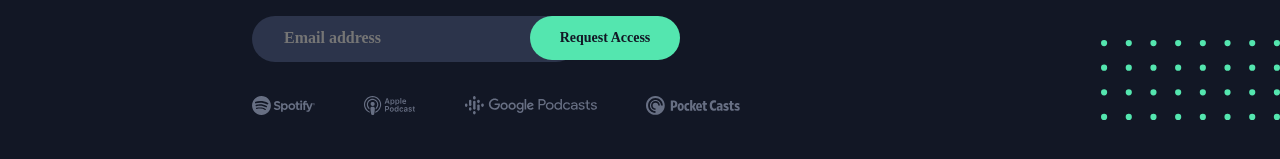
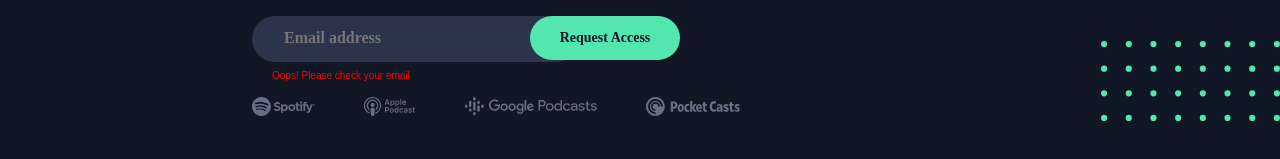
Before and after one commit to sorengrey/pod-request-access-landing-page, a plain HTML site: page index.html in a window 1280 px wide. Both pictures are taken after a click on the button "Request Access". Shown: the part 625-784 px from the top of the page. Drawn offline with nearby package versions, Linux system fonts and the light colour scheme; a web font is replaced by a local one.

Commit message:
checkEmail() validation

```diff
--- a/index.html
+++ b/index.html
@@ -32,8 +32,9 @@
       <!-- the email input and button -->
       <div id="couple">
        <input type="email" name="email" placeholder="Email address" id="email"></input>
-       <button>Request Access</button>
+       <button onclick="checkEmail()">Request Access</button>
       </div>
+      <div id="oops">Oops! Please check your email</div>
 
       <!-- app logos on tablet and desktop -->
       <div id="apps">
--- a/script.js
+++ b/script.js
@@ -0,0 +1,12 @@
+//function that checks if user entry is a valid email address
+function checkEmail(value) {
+    // selects the email input field's value
+    var value = $('input[name=email]').val();
+    // regex
+    var re = /^[^\s@]+@[^\s@]+\.[^\s@]+$/;
+    // if value is not an email address, unhide the red error text
+    if(!re.test(value)){
+        var errorMsg = document.querySelector('#oops');
+        errorMsg.style.display = "block";
+    }
+}
--- a/style.css
+++ b/style.css
@@ -100,6 +100,15 @@ button {
 }
 button:hover {
     background-color: #B3FFE2;
+}
+
+#oops {
+    color: red;
+    text-align: left;
+    font-size: 10px;
+    margin-top: -1em;
+    padding-left: 2em;
+    display: none;
 }
 
 #dots {
```
